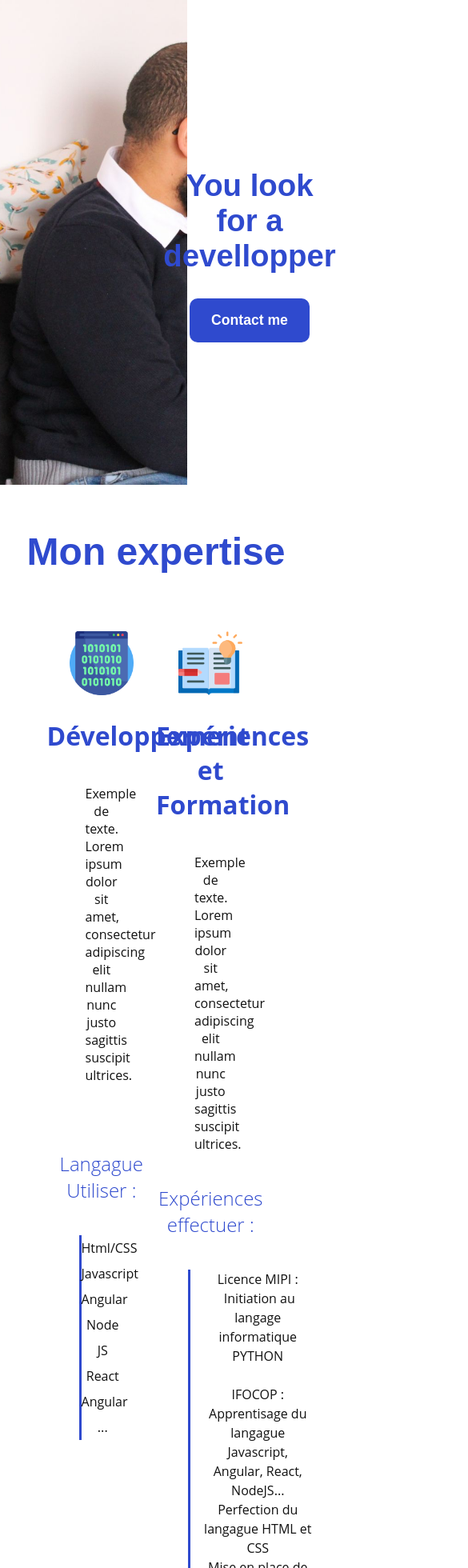
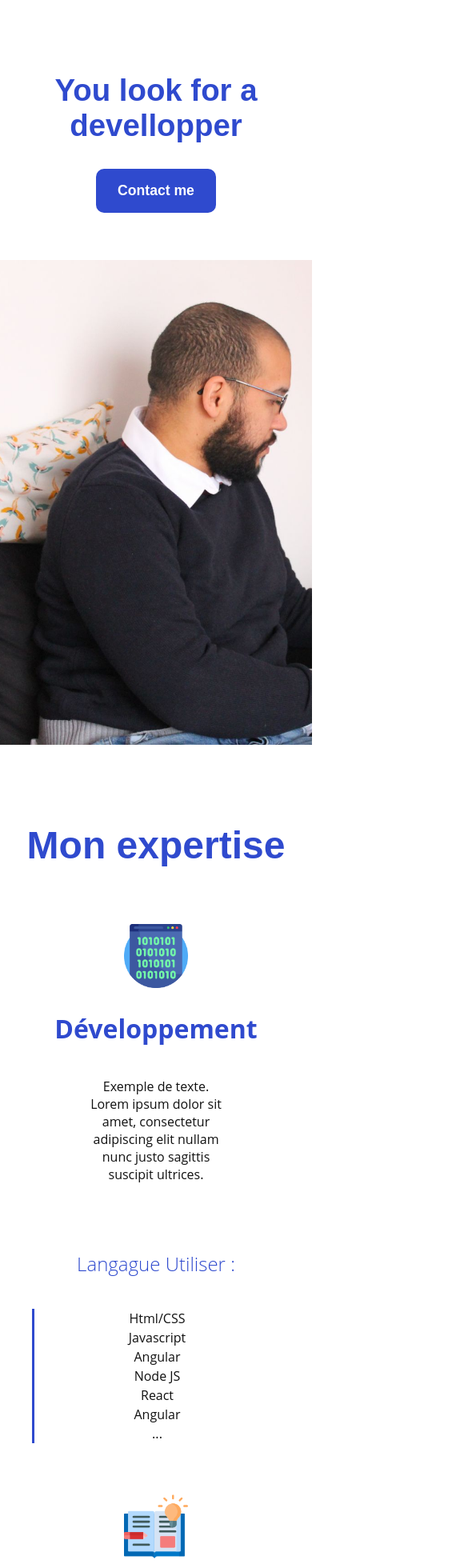
Before and after one commit to JohanSoulanges/Porfolio-React, a React (Create React App) app in the folder portfolio/: page / in a window 390 px wide. Shown: the top 1960 px of the page at 80% size, 585 px wide, since content can reach past the window. Built offline with nearby package versions, Linux system fonts and the light colour scheme.

Commit message:
"responsive done"

```diff
--- a/portfolio/src/CSS/Comp.scss
+++ b/portfolio/src/CSS/Comp.scss
@@ -103,3 +103,55 @@
         }
     }
 }
+
+@media screen and (max-width:750px) {
+    .expert-container {
+        grid-template-columns: none;
+        grid-template-rows: 50% 50%;
+        grid-template-areas: "a"
+                             "b" ;
+    }
+    .dev-container {
+
+        grid-area: a;
+
+        &>h3 {
+            margin: 1.5rem 0 2.5rem 0;
+        }
+
+        &>h5 {
+            margin: 2.5rem 0 2.5rem 0;
+        }
+
+        &>p {
+            margin: 2.5rem 7rem 2.5rem 7rem;
+        }
+
+        &>.bloc {
+            border-left: 3px solid #2f4ace;
+            line-height: 1.5;
+        }
+    }
+
+    .forma-container {
+        grid-area: b;
+
+        &>h3 {
+            margin: 1.5rem 0 2.5rem 0;
+        }
+
+        &>h5 {
+            margin: 2.5rem 0 2.5rem 0;
+        }
+
+        &>p {
+            margin: 2.5rem 6rem 2.5rem 6rem;
+        }
+
+        &>.bloc {
+            padding-left: 0rem;
+            border-left: 3px solid #2f4ace;
+            line-height: 1.5;
+        }
+    }
+}
--- a/portfolio/src/CSS/Contact.scss
+++ b/portfolio/src/CSS/Contact.scss
@@ -179,12 +179,33 @@
         height: auto;
 
         &>.contact-info {
-            margin: 2.5rem 1rem 1rem 2rem;
+            margin: 2.5rem 1rem 0rem 2rem;
         }
 
         &>.input-container {
-            margin: 3rem 2rem 3.5rem 2rem;
+            margin: 0rem 2rem 3.5rem 2rem;
         }
 
     }
 }
+
+@media screen and (max-width:950px) {
+    .contact-container {
+        position: relative;
+        width: 40vh;
+        height: auto;
+        left: 25%;
+
+    }
+    .contact-svg-1 {
+        &>svg {
+            display: none;
+        }
+    }
+
+    .contact-svg-2 {
+        &>svg {
+            display: none;
+        }
+    }
+}
--- a/portfolio/src/CSS/Home.scss
+++ b/portfolio/src/CSS/Home.scss
@@ -34,7 +34,7 @@
 
 }
 
-@media screen and (max-width:900px)  {
+@media screen and (max-width:950px)  {
    .home-block {
        font-size: 1.6rem;
    }
@@ -42,3 +42,21 @@
        background-position: 20% 50%;
    }
 }
+
+@media screen and (max-width:750px) {
+    .home-container {
+        grid-template-columns: none;
+        grid-template-rows: 40% 60%;
+        grid-template-areas: "a"
+                             "b";
+    }
+    .home-block {
+        grid-area: a;
+    }
+    .home-image {
+        grid-area: b;
+    }
+    .home-section {
+        padding-bottom: 10rem;
+    }
+}
--- a/portfolio/src/CSS/Project.scss
+++ b/portfolio/src/CSS/Project.scss
@@ -235,7 +235,6 @@
         &>.project-block {
             background-color: #e5e5e5;
             margin: 1rem 0 0 1rem;
-            z-index: 10;
 
             &>button>h2 {
                 padding: 0 1rem 0 1rem;
@@ -252,25 +251,25 @@
          top: 150rem;
          width: 5rem;
          height: 5rem;
-         left: 95%;
+         left: 87%;
      }
 
      .prevImg {
          top: 150rem;
          width: 5rem;
          height: 5rem;
-         left: 12%;
+         left: 3%;
      }
 
      .project-img {
          top: 140rem;
-         left: 15rem;
+         left: 11rem;
          width: 60%;
      }
 
      .svg-background {
          top: 130rem;
-         left: 20%;
+         left: 10%;
          width: 45rem;
          height: 45rem;
      }
@@ -284,7 +283,7 @@
     }
 
     .project-container {
-        grid-template-columns: 35% 35% auto;
+        grid-template-columns: 25% 35% auto;
         grid-template-areas:"a b x"
                             "a c x"
                             "a f x"
@@ -292,8 +291,7 @@
         &>.project-block {
             background-color: #e5e5e5;
             margin: 1rem 0 0 1rem;
-            z-index: 10;
-
+            width: 30vh;
             &>button>h2 {
                 text-align: center;
                 padding: 0 2rem 0 2rem;
@@ -302,7 +300,7 @@
 
             &>button>p {
                 text-align: center;
-                padding: 1rem 5rem 1rem 5rem;
+                padding: 1rem 2rem 1rem 2rem;
                 line-height: 1.5;
                 font-size: 1rem;
             }
@@ -313,16 +311,16 @@
            position: absolute;
            width: 3rem;
            height: 3rem;
-           left: 92%;
-           top: 160rem;
+           left: 87%;
+           top: 190rem;
        }
 
        .prevImg {
            position: absolute;
            width: 3rem;
            height: 3rem;
-           left: 12%;
-           top: 160rem;
+           left: 3%;
+           top: 190rem;
        }
 
        .project-img {
--- a/portfolio/src/CSS/Show.scss
+++ b/portfolio/src/CSS/Show.scss
@@ -145,15 +145,15 @@
     }
 
     .svg-1 {
-        top: 345%;
+        top: 290%;
     }
 
     .svg-2 {
-        top: 400%;
+        top: 350%;
     }
 
     .svg-3 {
-        top: 430%;
+        top: 360%;
     }
 
     .priviImg {
@@ -223,11 +223,12 @@
 
     .detail-container {
         position: relative;
-        min-width: 40%;
-        left: 30%;
+        width: 40vh;
+        left: 20%;
         top: 410%;
+        padding-top: 1rem;
         &>button {
-            margin: 0 0.5rem 0 1rem;
+            margin: 0 0.5rem 0 0.5rem;
         }
     }
 
@@ -259,4 +260,27 @@
             width: auto;
         }
     }
+    .info-container {
+        grid-template-columns: 20% 55% auto ;
+        grid-template-rows: auto auto auto;
+        grid-template-areas: "a b e"
+                             "a c e"
+                             "a d e";
+
+        &>div {
+            background-color: #e5e5e5;
+            margin-left: 1rem;
+            padding-bottom: 2.5rem;
+            margin-bottom: 2rem;
+
+            &>h5 {
+                margin-left: 1.5rem;
+            }
+
+            &>p {
+                margin: 0 2rem 0 1.5rem;
+                line-height: 2rem;
+            }
+        }
+    }
 }
--- a/portfolio/src/Content/Question.js
+++ b/portfolio/src/Content/Question.js
@@ -6,9 +6,7 @@ const Question = () => {
   return (
     <>
       <section className="main-container-question">
-        <h2 className="title color-bleu">
-          Logiciel de travail ( a changer, pas sur le utiliter )
-        </h2>
+        <h2 className="title color-bleu">Logiciel de travail</h2>
         <MapQuestion />
       </section>
     </>
```
Also changed, not shown: 1 other file (tests, documents, lock files or other folders).
